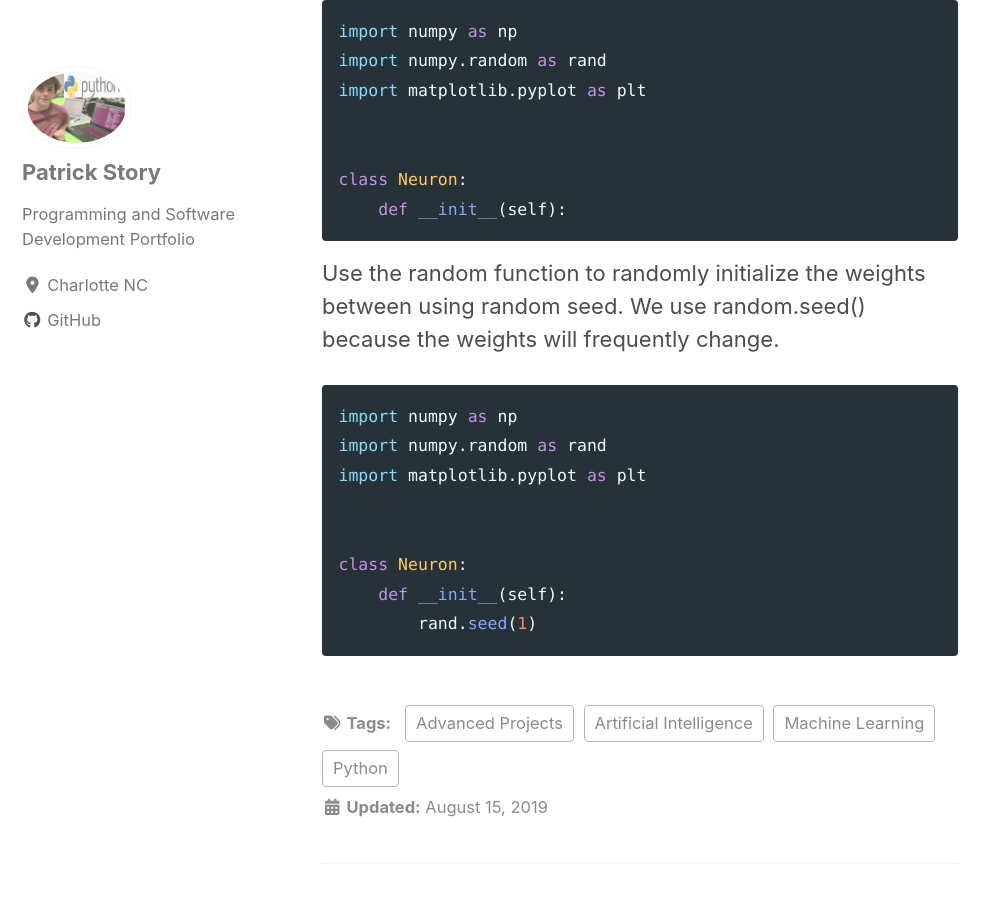
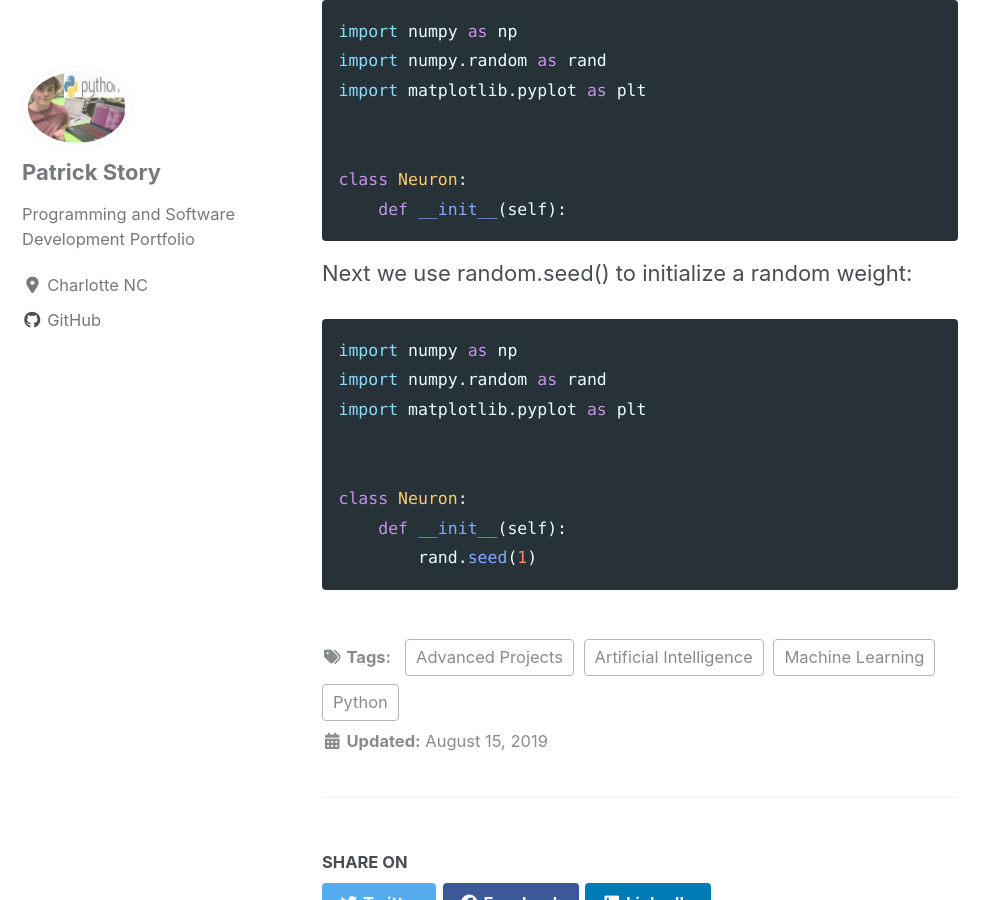
Before and after one commit to Patchyst/Patchyst.github.io, a Jekyll site: the page built from _posts/2019-08-15-My_First_Machine_Learning_Model.md, in a window 1280 px wide and 900 px high, scrolled down 5216 px. Shown: the whole window, without its empty margins (0-998 px from the left). Built offline with Jekyll 4.4.1, drawn with Linux system fonts in a browser that asks for light colours; cached includes are drawn as plain includes; nearby versions of some CDN libraries.

Commit message:
updating build a nueron project

````diff
--- a/_posts/2019-08-15-My_First_Machine_Learning_Model.md
+++ b/_posts/2019-08-15-My_First_Machine_Learning_Model.md
@@ -58,7 +58,7 @@ import matplotlib.pyplot as plt
 class Neuron:
     def __init__(self):
 ```
-Use the random function to randomly initialize the weights between using random seed. We use random.seed() because the weights will frequently change.
+Next we use random.seed() to initialize a random weight:
 ```python
 import numpy as np
 import numpy.random as rand
````
